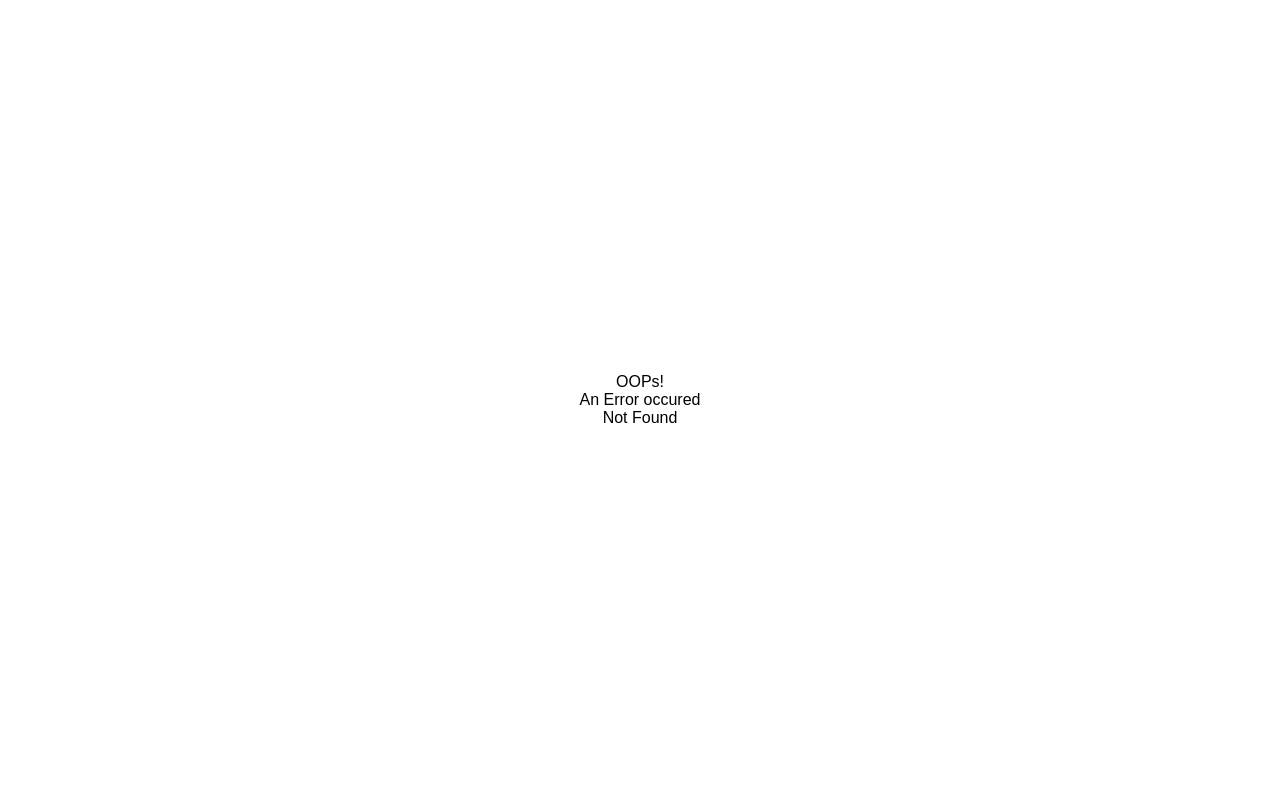
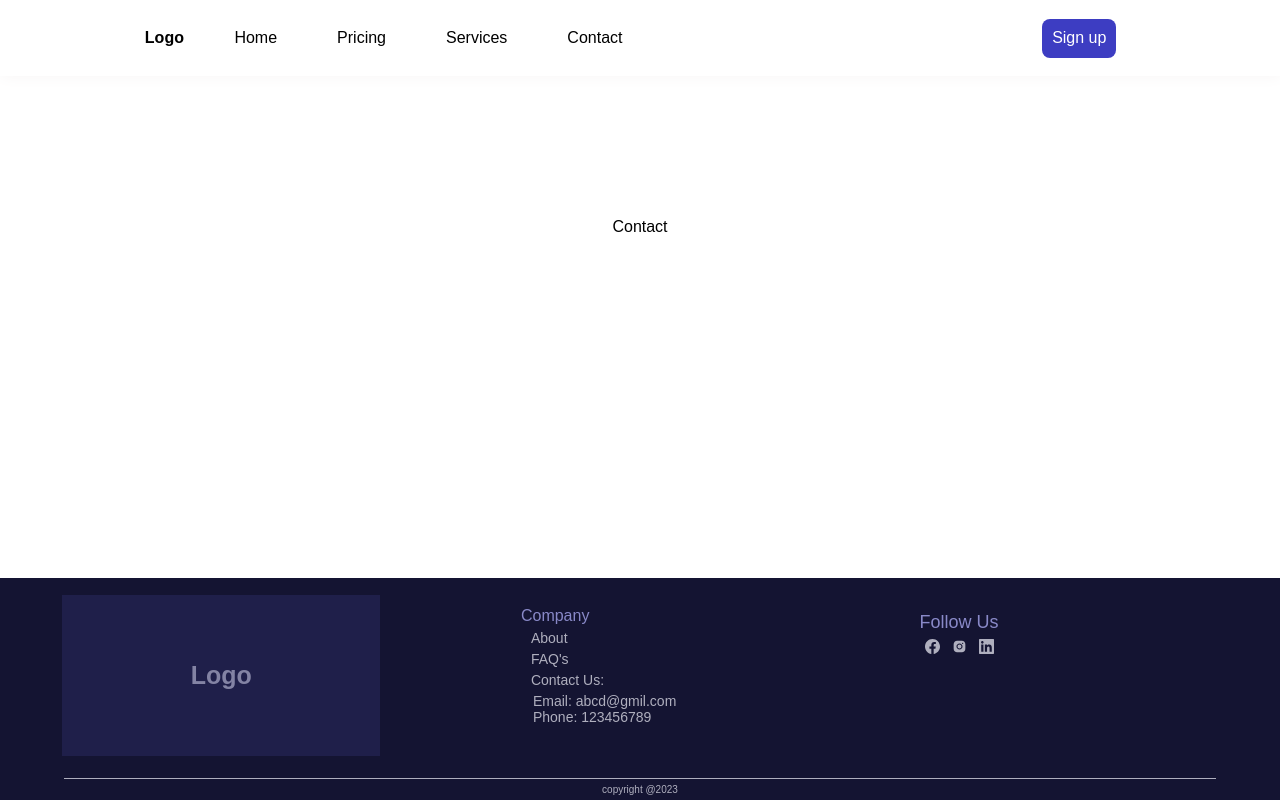
Before and after one commit to Anmol-developer/pvpowerwebapp, a React (Create React App) app: page /contact in a window 1280 px wide. Before the commit this address had no page. Built offline with nearby package versions, Linux system fonts and the light colour scheme.

Commit message:
added and edited few pages

```diff
--- /dev/null
+++ b/src/components/Pages/Contact.js
@@ -0,0 +1,9 @@
+import React from 'react'
+
+function Contact() {
+  return (
+    <div>Contact</div>
+  )
+}
+
+export default Contact
--- /dev/null
+++ b/src/components/Pages/Faq.js
@@ -0,0 +1,9 @@
+import React from 'react'
+
+function Faq() {
+  return (
+    <div>Faq</div>
+  )
+}
+
+export default Faq
--- a/src/components/Pages/Footer.js
+++ b/src/components/Pages/Footer.js
@@ -13,7 +13,7 @@ function Footer() {
         <div className="footer__company">
           <p className="title">Company</p>
           <Link to={'/about'} className="about">About</Link>
-          <Link to={'/history'} className="history">History</Link>
+          <Link to={'/faq'} className="history">FAQ's</Link>
           <p className="contact">Contact Us:</p>
           <p className="contact__email">Email: abcd@gmil.com</p>
           <p className="contact__phone">Phone: 123456789</p>
--- a/src/components/Pages/Navigation.js
+++ b/src/components/Pages/Navigation.js
@@ -22,7 +22,8 @@ function Navigation() {
         <div className='nav__list' >
                 <Link className='nav__item home'to={'/'}>Home</Link>
                 <Link className='nav__item pricing' to={'/pricing'}>Pricing</Link>
-                <Link className='nav__item support' to={'/support'}>Support</Link>
+                <Link className='nav__item support' to={'/services'}>Services</Link>
+                <Link className='nav__item support' to={'/contact'}>Contact</Link>
                 <Link className='nav__item signup' to={'/signup'}>Sign up</Link>
         </div>
     </div>
--- /dev/null
+++ b/src/components/Pages/Services.js
@@ -0,0 +1,9 @@
+import React from 'react'
+
+function Services() {
+  return (
+    <div>Services</div>
+  )
+}
+
+export default Services
```
Also changed, not shown: src/index.js (+15 -0 lines).
